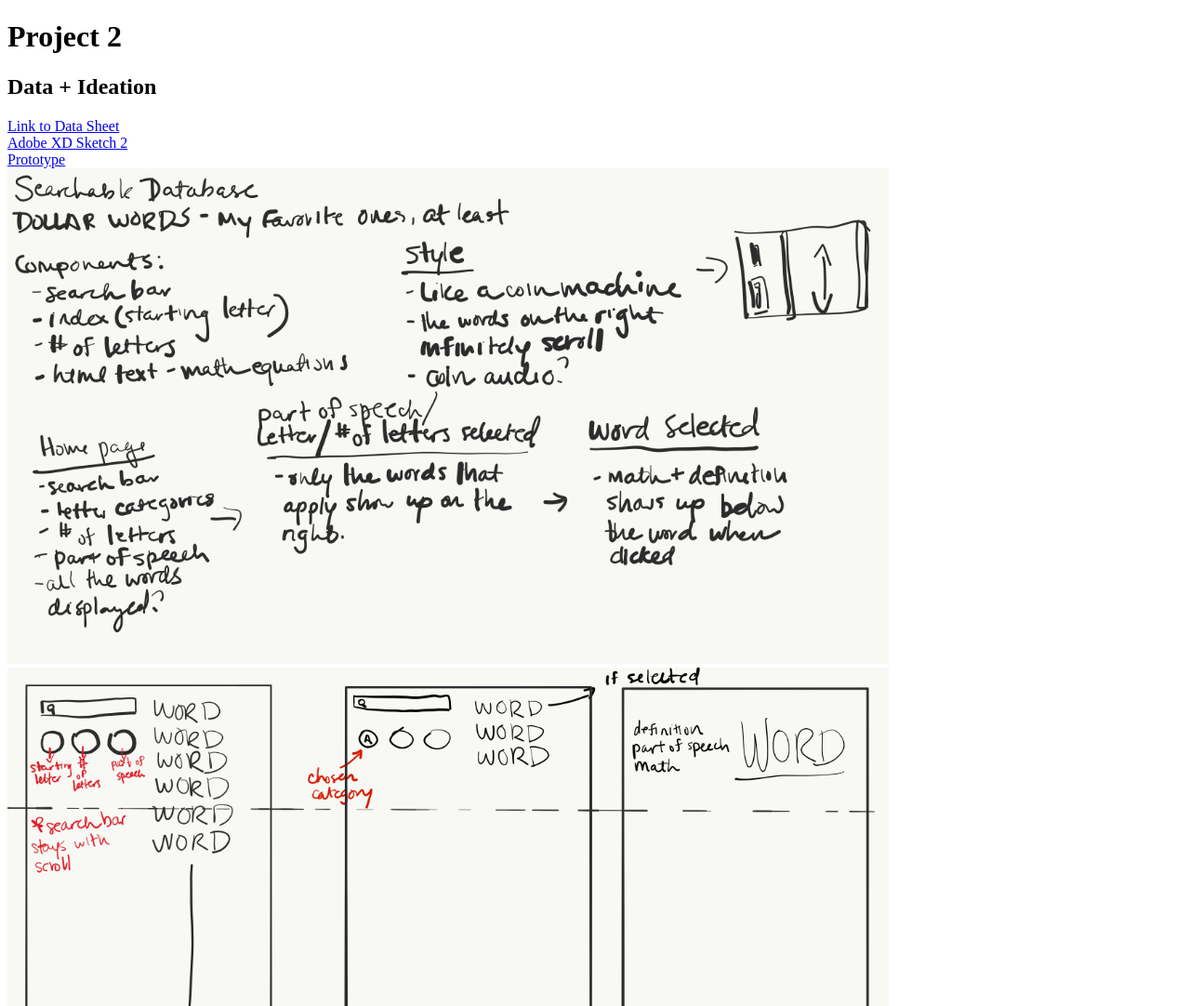
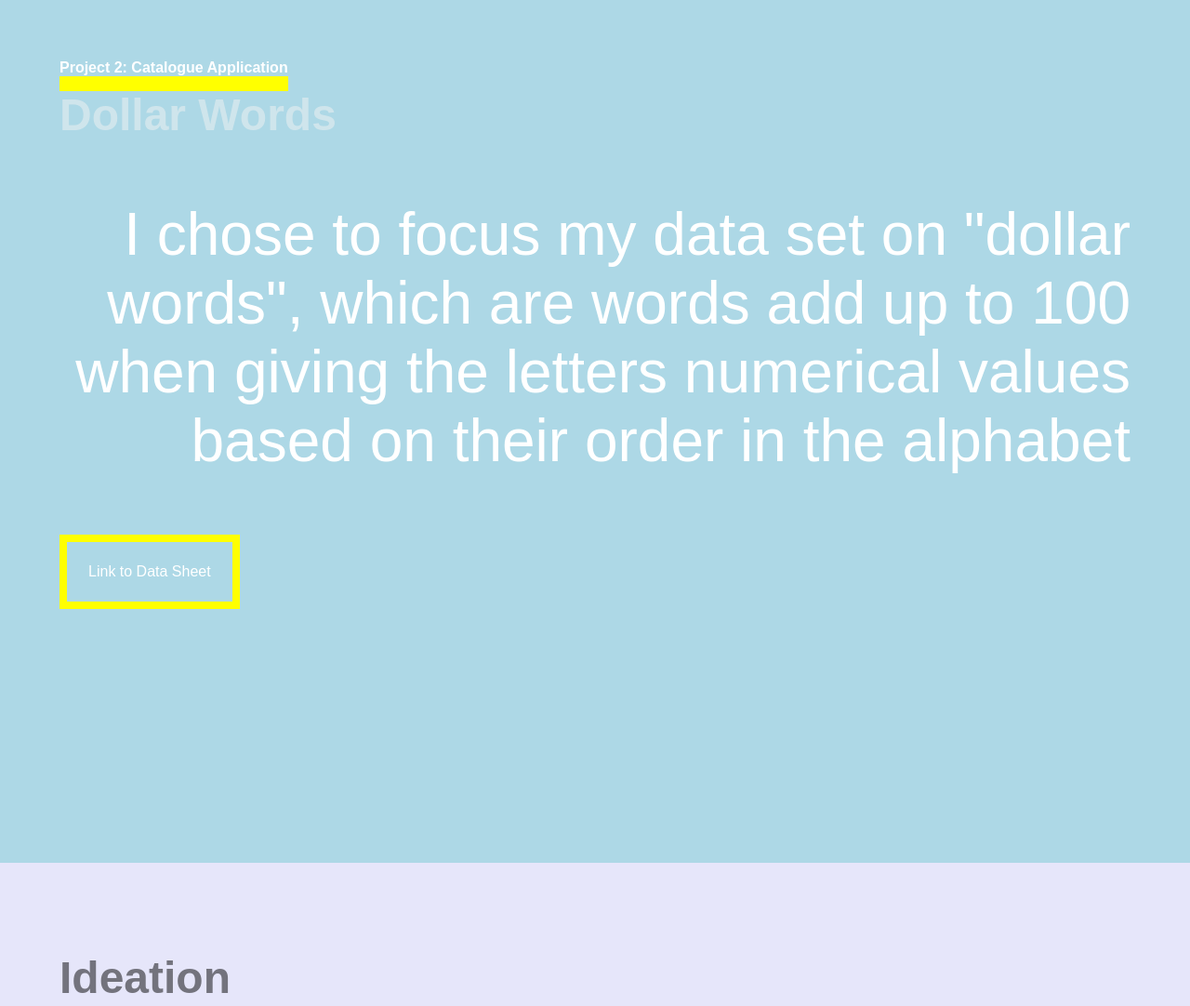
Before and after one commit to linj708/core_studio, a plain HTML site: page pages/project2.html in a window 1280 px wide. Shown: the top 1082 px of the page at 93% size. Drawn offline with Linux system fonts and the light colour scheme; a web font is replaced by a local one.

Commit message:
project page edited

```diff
--- a/pages/project2.html
+++ b/pages/project2.html
@@ -2,23 +2,110 @@
 <html>
 <head>
 	<title>Project 2</title>
-	<link rel="stylesheet" type="text/css" href="../styles/project2.css">
+	<link href="https://fonts.googleapis.com/css?family=Antic+Didone&display=swap" rel="stylesheet">
 </head>
+<style type="text/css">
+	body, html {
+		font-family: 'Gotham', sans-serif;
+		top:0;
+		left:0;
+		width:100%:;
+		margin:0%;
+	}
+	h1 {
+		font-size:1em;
+	}
+	.sticky {
+		position:fixed;
+		margin:5%;
+		color:white;
+		border-bottom:1em solid yellow;
+	}
+	.exercise {
+		top:0;
+		left:0%;
+	}
+	.content {
+		padding:5%;
+		width:90%;
+		min-height:100vh;
+		max-height:fit-content;
+		text-align:right;
+	}
+	.content h1 {
+		font-size:3em;
+		font-weight:800;
+		text-align:left;
+		opacity:0.5;
+	}
+	.content p {
+		font-size:4em;
+		color:white;
+	}
+	.content img {
+		width:75%;
+		transition:0.25s ease-in-out;
+	}
+	#one, #three {
+		background-color:lightblue;
+		color:#f2f2f2;
+	}
+	#two, #four {
+		background-color:lavender;
+	}
+	a {
+		background-color:transparent;
+		padding:2%;
+		border:0.5em solid yellow;
+		text-decoration: none;
+		color:white;
+		transition:0.25s ease-in-out;
+		display: block;
+    	width: fit-content
+	}
+	a:hover{
+		background-color:yellow;
+		color:lightblue;
+	}
+
+}
+
+</style>
 <body>
-	<div class='container'>
-		<h1>Project 2</h1>
-		<div class="ideation">
-			<h2>Data + Ideation</h2>
-			<div class="links">
+	<!-- Exercise 1 materials -->
+	<div class='exercise'>
+		<h1 class='sticky'>Project 2: Catalogue Application</h1>
+		<!-- Research question -->
+		<div class='content' id='one'>
+			<h1>Dollar Words</h1>
+			<p>I chose to focus my data set on "dollar words", which are words add up to 100 when giving the letters numerical values based on their order in the alphabet</p>
 			<a href="https://docs.google.com/spreadsheets/d/1yeHogRkK5oKq0eXfSDj_3HYiITou3QPx8AGZANVo2cY/edit?usp=sharing">Link to Data Sheet</a>
-			<a href="https://xd.adobe.com/view/e1a286f5-932b-454e-5589-b96079573b56-9793/">Adobe XD Sketch 2</a>
-			<a href="prototype2.html">Prototype</a>
-			</div>
+		</div>
+		<!-- User survey -->
+		<div class='content' id='two'>
+			<h1>Ideation</h1>
 			<div class="images">
 			<img src="../images/project2ideation.png">
 			<img src="../images/project2ideation2.png">
 			</div>
 		</div>
+		<!-- Results of user survey -->
+		<div class='content' id='three'>
+			<h1>Adobe XD Prototype + Wireframe</h1>
+			<img src="../images/dollarhollersketch.png">
+			<a href="https://xd.adobe.com/view/e1a286f5-932b-454e-5589-b96079573b56-9793/">Link to Adobe XD Sketch</a>
+		</div>
+		<!-- Ideation basd on survey-->
+		<div class='content' id='four'>
+
+			<h1>User Testing</h1>
+			<!-- image link -->
+			<video width="1000" height="auto" controls>
+  			<source src="../images/dollarhollerusertesting.mov" type="video/mp4">
+			Your browser does not support the video tag.
+			</video>
+			<!-- image links -->
+		</div>
 	</div>
 
 </body>
```
Also changed, not shown: images/dollarhollersketch.png (added), 1 other file.
